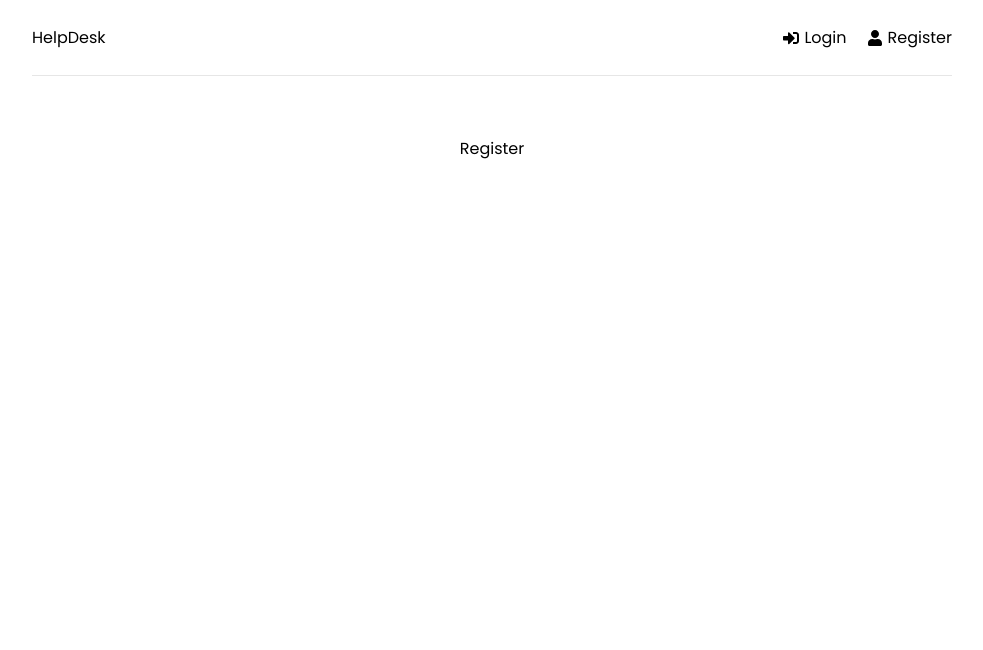
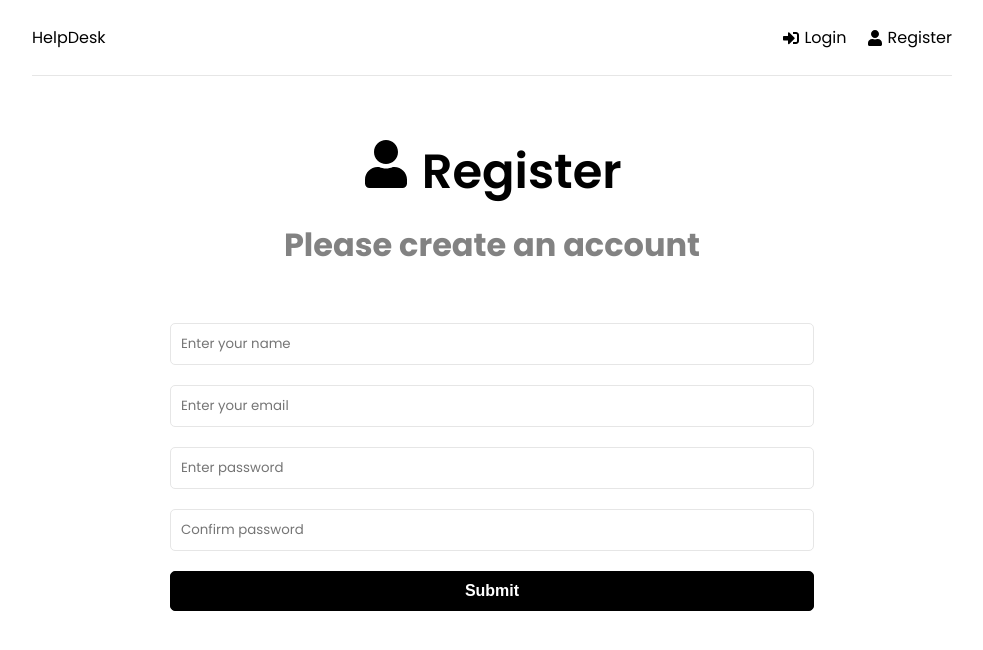
Before and after one commit to elvan/help-desk-app-frontend-react-redux, a React (Create React App) app: page /register in a window 1280 px wide. Shown: the top 650 px of the page, without its empty margins (148-1131 px from the left). Built offline with nearby package versions, Linux system fonts and the light colour scheme.

Commit message:
home, login, and register pages

```diff
--- a/src/pages/Home.jsx
+++ b/src/pages/Home.jsx
@@ -1,3 +1,21 @@
+import { FaQuestionCircle, FaTicketAlt } from 'react-icons/fa';
+import { Link } from 'react-router-dom';
+
 export default function Home() {
-  return <div>Home</div>;
+  return (
+    <>
+      <section className='heading'>
+        <h1>What do you need help with?</h1>
+        <p>Please choose from an option below</p>
+      </section>
+
+      <Link to='/new-ticket' className='btn btn-reverse btn-block'>
+        <FaQuestionCircle /> Create New Ticket
+      </Link>
+
+      <Link to='/tickets' className='btn btn-block'>
+        <FaTicketAlt /> View My Tickets
+      </Link>
+    </>
+  );
 }
--- a/src/pages/Login.jsx
+++ b/src/pages/Login.jsx
@@ -1,3 +1,72 @@
+import { useState } from 'react';
+import { FaSignInAlt } from 'react-icons/fa';
+
 export default function Login() {
-  return <div>Login</div>;
+  const [formData, setFormData] = useState({
+    email: '',
+    password: '',
+  });
+
+  const { email, password } = formData;
+
+  const onChange = (e) => {
+    setFormData((prevState) => ({
+      ...prevState,
+      [e.target.name]: e.target.value,
+    }));
+  };
+
+  const onSubmit = (e) => {
+    e.preventDefault();
+
+    const userData = {
+      email,
+      password,
+    };
+
+    console.log(userData);
+  };
+
+  return (
+    <>
+      <section className='heading'>
+        <h1>
+          <FaSignInAlt /> Login
+        </h1>
+        <p>Please log in to get support</p>
+      </section>
+
+      <section className='form'>
+        <form onSubmit={onSubmit}>
+          <div className='form-group'>
+            <input
+              type='email'
+              className='form-control'
+              id='email'
+              name='email'
+              value={email}
+              onChange={onChange}
+              placeholder='Enter your email'
+              required
+            />
+          </div>
+          <div className='form-group'>
+            <input
+              type='password'
+              className='form-control'
+              id='password'
+              name='password'
+              value={password}
+              onChange={onChange}
+              placeholder='Enter password'
+              required
+            />
+          </div>
+          <div className='form-group'>
+            <button className='btn btn-block'>Submit</button>
+          </div>
+        </form>
+      </section>
+    </>
+  );
 }
--- a/src/pages/Register.jsx
+++ b/src/pages/Register.jsx
@@ -1,3 +1,103 @@
+import { useState } from 'react';
+import { FaUser } from 'react-icons/fa';
+import { toast } from 'react-toastify';
+
 export default function Register() {
-  return <div>Register</div>;
+  const [formData, setFormData] = useState({
+    name: '',
+    email: '',
+    password: '',
+    password2: '',
+  });
+
+  const { name, email, password, password2 } = formData;
+
+  const onChange = (e) => {
+    setFormData((prevState) => ({
+      ...prevState,
+      [e.target.name]: e.target.value,
+    }));
+  };
+
+  const onSubmit = (e) => {
+    e.preventDefault();
+
+    if (password !== password2) {
+      toast.error('Passwords do not match');
+    } else {
+      const userData = {
+        name,
+        email,
+        password,
+      };
+      console.log(userData);
+    }
+  };
+
+  return (
+    <>
+      <section className='heading'>
+        <h1>
+          <FaUser /> Register
+        </h1>
+        <p>Please create an account</p>
+      </section>
+
+      <section className='form'>
+        <form onSubmit={onSubmit}>
+          <div className='form-group'>
+            <input
+              type='text'
+              className='form-control'
+              id='name'
+              name='name'
+              value={name}
+              onChange={onChange}
+              placeholder='Enter your name'
+              required
+            />
+          </div>
+          <div className='form-group'>
+            <input
+              type='email'
+              className='form-control'
+              id='email'
+              name='email'
+              value={email}
+              onChange={onChange}
+              placeholder='Enter your email'
+              required
+            />
+          </div>
+          <div className='form-group'>
+            <input
+              type='password'
+              className='form-control'
+              id='password'
+              name='password'
+              value={password}
+              onChange={onChange}
+              placeholder='Enter password'
+              required
+            />
+          </div>
+          <div className='form-group'>
+            <input
+              type='password'
+              className='form-control'
+              id='password2'
+              name='password2'
+              value={password2}
+              onChange={onChange}
+              placeholder='Confirm password'
+              required
+            />
+          </div>
+          <div className='form-group'>
+            <button className='btn btn-block'>Submit</button>
+          </div>
+        </form>
+      </section>
+    </>
+  );
 }
```
